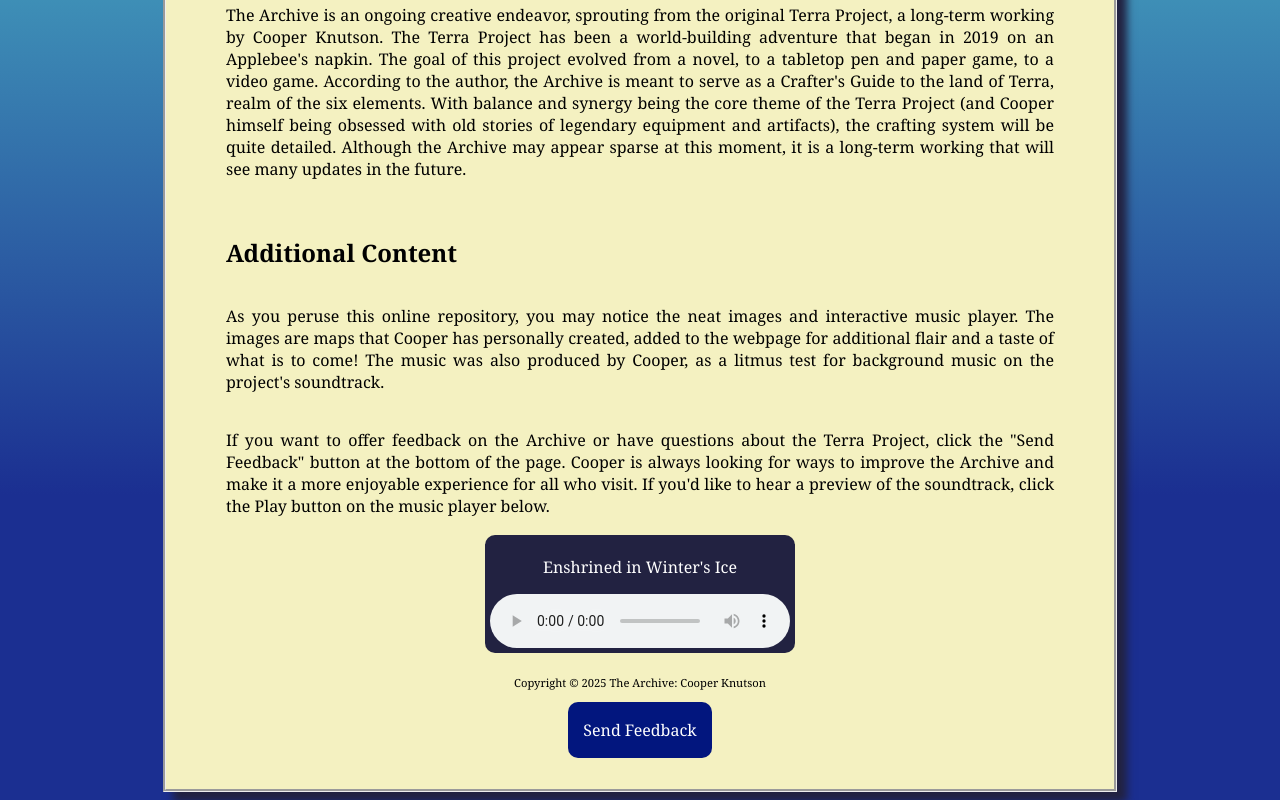
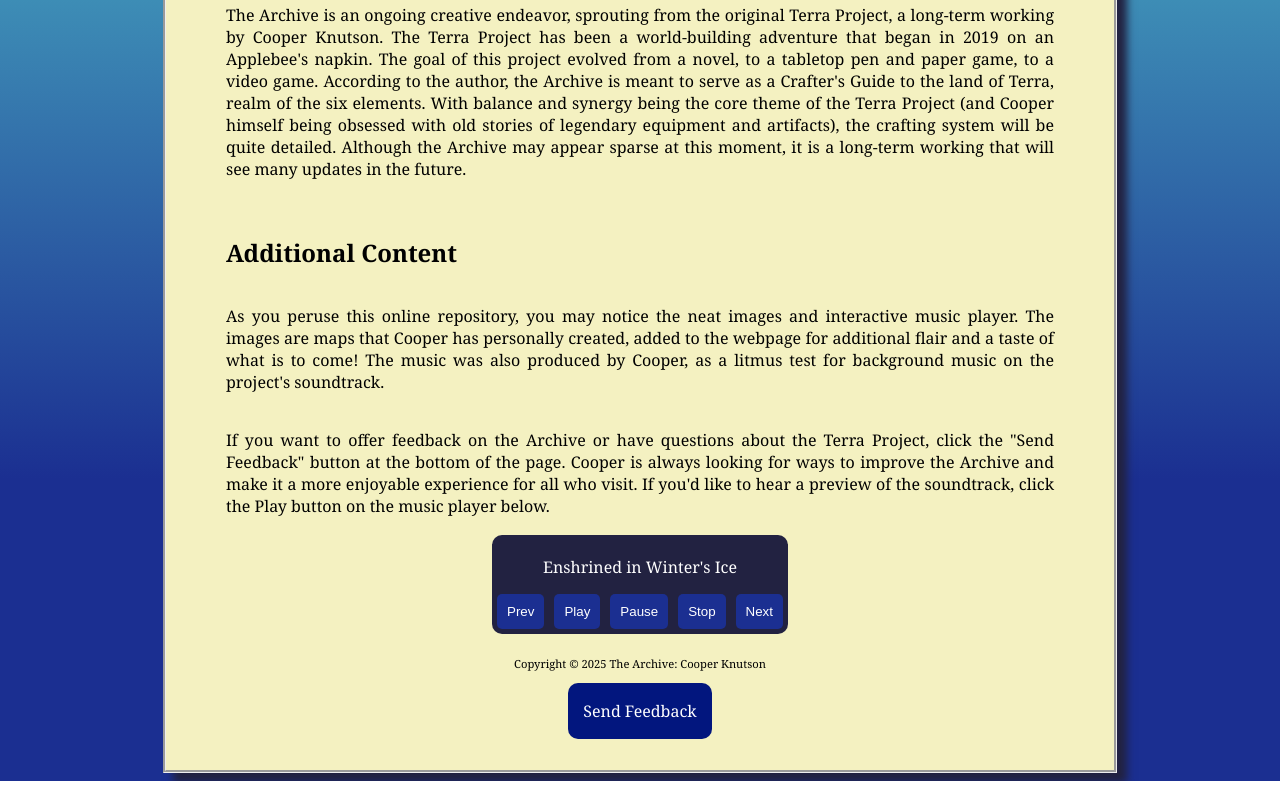
Before and after one commit to AtlasMortem/MidtermProject, a plain HTML site: page index.html in a window 1280 px wide. Shown: the part 727-1527 px from the top of the page. Drawn offline with Linux system fonts and the light colour scheme.

Commit message:
Further Attempts at JS Music Player (part 2)

```diff
--- a/app.js
+++ b/app.js
@@ -68,52 +68,58 @@ function sortTable(tableId, n) {
     }
 }
 
-/* I misspoke earlier. I had planned an extra page for the music player at one point, but
-   I altered my goal to keep the music player within the home page (but make it look more like an embeeded player).
-   The idea was to have a square or rectangular player with its own solid background, and it would read the track name
-   based upon the current index of the playlist. I waffled back and forth between YouTube tutorials and error-checking with ChatGPT, for errors I couldn't detect just by looking at the code. */
+/*
+I misspoke earlier. I had planned an extra page for the music player at one point, but
+I altered my goal to keep the music player within the home page (but make it look more like an embeeded player).
+The idea was to have a square or rectangular player with its own solid background, and it would read the track name
+based upon the current index of the playlist. I waffled back and forth between YouTube tutorials and error-checking with ChatGPT, for errors I couldn't detect just by looking at the code. */
 
-// // Set up the audio player with the buttons to control it
-// const audio = document.getElementById("audio");
-// const playButton = document.getElementById("play");
-// const pauseButton = document.getElementById("pause");
-// const stopButton = document.getElementById("stop");
+/* Here were my sources for the music player:
+https://dev.to/ctrlcoding/how-to-create-a-simple-audio-player-in-html-javascript-and-css-4l2e
+...I didn't keep track of my other sources, and I can't seem to find them now. I apologize for that. I watched at least three videos on it, though, and even when I followed their instructions, it didn't come out quite right. Some even tried going into a different kind of editor, but it didn't make sense to me, so I moved on to different videos.
+I know more about the code now than I did when I started, so I did another review before sending this, but I still can't get it to work.
+*/
 
-// // Create an array of songs so that I can add more later
-// const songs = ["media/Enshrined-in-Winters-Ice.mp3"];
-// let currentSongIndex = 0;
+// Set up the audio player with the buttons to control it
+const audio = document.getElementById("audio");
+const playButton = document.getElementById("play");
+const pauseButton = document.getElementById("pause");
+const stopButton = document.getElementById("stop");
 
-// currentSongIndex = (currentSongIndex + 1) % songs.length;
-// audio.src = songs[currentSongIndex];
-// audio.load();
+// Create an array of songs so that I can add more later
+const songs = ["media/Enshrined-in-Winters-Ice.mp3"];
+let currentSongIndex = 0;
 
-// // Create functions to control the audio player
-// function playSong() {
-//     audio.play();
-// }
-// function pauseSong() {
-//     audio.pause();
-// }
-// function stopSong() {
-//     audio.pause();
-//     // If the song is stopped, reset the track's progress to 0
-//     audio.currentTime = 0;
-// }
-// /*
-// function nextSong() {
-//     currentSongIndex = (currentSongIndex + 1) % songs.length;
-//     audio.src = songs[currentSongIndex];
-//     playSong();
-// }
-// function previousSong() {
-//     currentSongIndex = (currentSongIndex - 1) % songs.length;
-//     audio.src = songs[currentSongIndex];
-//     playSong();
-// } */
+currentSongIndex = (currentSongIndex + 1) % songs.length;
+audio.src = songs[currentSongIndex];
+audio.load();
 
-// // Add event listeners to the buttons that execute the functions
-// playButton.addEventListener("click", playSong);
-// pauseButton.addEventListener("click", pauseSong);
-// stopButton.addEventListener("click", stopSong);
-// // nextButton.addEventListener("click", nextSong);
-// // previousButton.addEventListener("click", previousSong);
+// Create functions to control the audio player
+function playSong() {
+  audio.play();
+}
+function pauseSong() {
+  audio.pause();
+}
+function stopSong() {
+  audio.pause();
+  // If the song is stopped, reset the track's progress to 0
+  audio.currentTime = 0;
+}
+
+function nextSong() {
+  currentSongIndex = (currentSongIndex + 1) % songs.length;
+  audio.src = songs[currentSongIndex];
+  playSong();
+}
+function previousSong() {
+  currentSongIndex = (currentSongIndex - 1) % songs.length;
+  audio.src = songs[currentSongIndex];
+  playSong();
+}
+// Add event listeners to the buttons that execute the functions
+playButton.addEventListener("click", playSong);
+pauseButton.addEventListener("click", pauseSong);
+stopButton.addEventListener("click", stopSong);
+nextButton.addEventListener("click", nextSong);
+previousButton.addEventListener("click", previousSong);
--- a/css/styles.css
+++ b/css/styles.css
@@ -124,7 +124,7 @@ aside {
     margin: auto;
 }
 
-/* .controls {
+.controls {
     display: flex;
     gap: 10px;
 }
@@ -141,7 +141,7 @@ button {
 button:hover {
     background: rgb(73, 103, 255);
     transition: 0.3s;
-} */
+}
 
 
 dt {
--- a/index.html
+++ b/index.html
@@ -43,7 +43,14 @@
                 </aside>
                 <div class="music-player">
                     <p>Enshrined in Winter's Ice</p>
-                    <audio src="media/Enshrined-in-Winters-Ice.mp3" type="audio/mpeg" preload="auto" controls></audio>
+                    <audio src="media/Enshrined-in-Winters-Ice.mp3" type="audio/mpeg" preload="auto"></audio>
+                    <div class="controls">
+                        <button id="prev" onclick="previousSong()">Prev</button>
+                        <button id="play" onclick="playSong()">Play</button>
+                        <button id="pause" onclick="pauseSong()">Pause</button>
+                        <button id="stop" onclick="stopSong()">Stop</button>
+                        <button id="next" onclick="nextSong()">Next</button>
+                    </div>
                 </div>
                 <script src="app.js"></script>
             </main>
```
